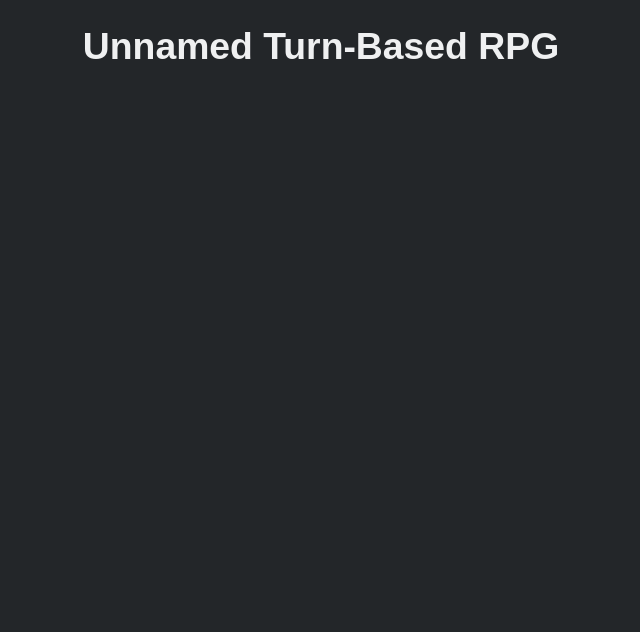
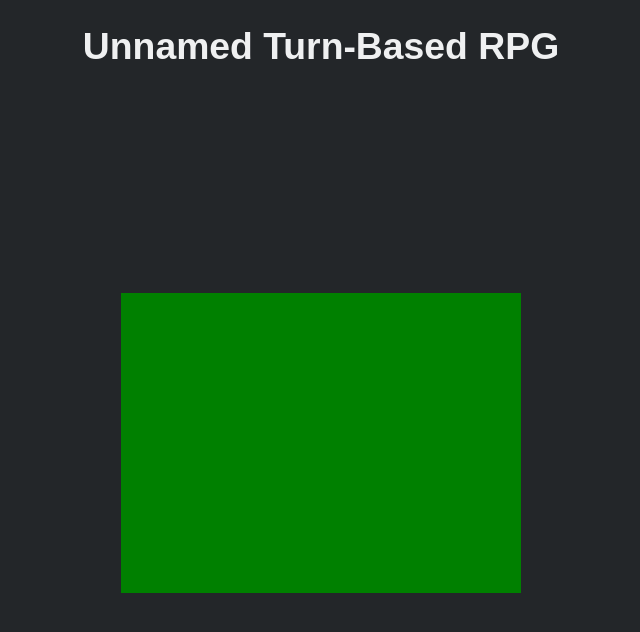
Before and after one commit to jojonium/artimancer, a website with bundled scripts: page static/index.html in a window 1280 px wide. Shown: the whole page, without its empty margins (319-959 px from the left). Built offline with nearby package versions, Linux system fonts and the light colour scheme.

Commit message:
add drawing and fullscreen functionality

```diff
--- a/src/DisplayManager.ts
+++ b/src/DisplayManager.ts
@@ -6,10 +6,14 @@ import { Manager } from "./Manager";
 class DisplayManager extends Manager {
   /** singleton instance */
   private static _instance = new DisplayManager();
-  /** HTML canvas that will be drawn on */
+  /** HTML canvas that will be displayed to the user */
   private canvas: HTMLCanvasElement;
-  /** canvas context to draw on */
-  private ctx: CanvasRenderingContext2D;
+  /** HTML canvas that we draw on */
+  private backCanvas: HTMLCanvasElement;
+  /** canvas context that will be displayed to the user */
+  private context: CanvasRenderingContext2D;
+  /** canvas context that we draw on */
+  private backContext: CanvasRenderingContext2D;
 
   private constructor() {
     super();
@@ -33,14 +37,76 @@ class DisplayManager extends Manager {
     // create new canvas
     this.canvas = document.createElement("canvas");
     this.canvas.id = "canvas";
-    this.ctx = this.canvas.getContext("2d");
-    this.ctx.imageSmoothingEnabled = false;
+    this.context = this.canvas.getContext("2d");
+    this.context.imageSmoothingEnabled = false;
     this.canvas.width = window.screen.width / 2;
     this.canvas.height = window.screen.height / 2;
     canvasHolder.appendChild(this.canvas);
 
+    // Create back canvas that is the size of the actual screen. We'll draw
+    // everything on this and then scale and swap it to the front canvas
+    this.backCanvas = document.createElement("canvas");
+    this.backContext = this.backCanvas.getContext("2d");
+    this.backContext.imageSmoothingEnabled = false;
+    this.backCanvas.width = window.screen.width;
+    this.backCanvas.width = window.screen.height;
+
+    // start drawing the canvas
+    window.requestAnimationFrame(this.draw.bind(this));
+
     console.log("Display Manager successfully started");
   }
+
+  /**
+   * Draw one frame onto the canvas, then request an animation from to do it
+   * again. draw() only needs to be called once
+   */
+  private draw(): void {
+    // TODO implement a GameMode class that can have its own draw method
+    this.backContext.save();
+    this.backContext.fillStyle = "green";
+    this.backContext.fillRect(
+      0,
+      0,
+      this.backCanvas.width,
+      this.backCanvas.height
+    );
+    this.backContext.restore();
+
+    // swap the back canvas to the front
+    this.context.save();
+    this.context.scale(
+      this.canvas.width / this.backCanvas.width,
+      this.canvas.height / this.backCanvas.height
+    );
+    this.context.drawImage(this.backCanvas, 0, 0);
+    this.context.restore();
+
+    // now do it again
+    window.requestAnimationFrame(this.draw.bind(this));
+  }
+
+  /**
+   * attempt to enter fullscreen
+   */
+  public enterFullscreen(): void {
+    // check if the browser supports requestFullscreen()
+    if (this.canvas.requestFullscreen) {
+      this.canvas.requestFullscreen().then(() => {
+        this.canvas.width = window.screen.width;
+        this.canvas.height = window.screen.height;
+      });
+    }
+  }
+
+  /**
+   * this should be called when fullscreen is exited. Restores the canvas size
+   */
+  public onExitFullscreen(): void {
+    if (document.fullscreenElement === null) {
+      this.canvas.width = window.screen.width / 2;
+      this.canvas.height = window.screen.height / 2;
+    }
+  }
 }
-
 export const DM = DisplayManager.getInstance();
--- a/src/main.ts
+++ b/src/main.ts
@@ -1,8 +1,20 @@
 import { GM } from "./GameManager";
+import { DM } from "./DisplayManager";
 
 function main(): void {
   // start all managers
   GM.startUp();
+
+  document.addEventListener("keydown", e => {
+    const key = e.key;
+    if (key === "f") {
+      DM.enterFullscreen();
+    }
+  });
+
+  document.addEventListener("fullscreenchange", () => {
+    DM.onExitFullscreen();
+  });
 }
 
 window.onload = main;
--- a/static/style.css
+++ b/static/style.css
@@ -8,6 +8,11 @@ html {
   height: 100%;
 }
 
+body {
+  margin: 0;
+  padding: 0;
+}
+
 h1 {
   text-align: center;
 }
@@ -15,7 +20,7 @@ h1 {
 div#canvas-holder {
   width: 100%;
   height: 100%;
-  padding: 40px;
+  padding: 200px 400px;
   display: flex;
   align-items: center;
   justify-content: center;
```
